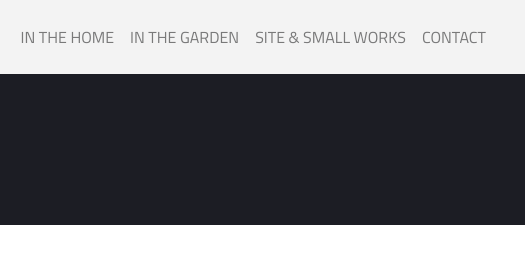
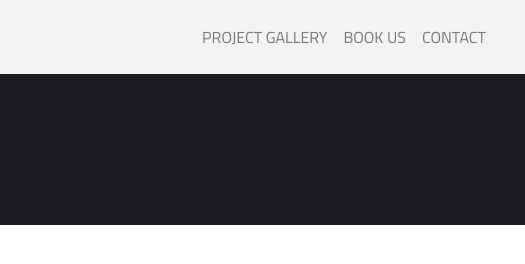
Before and after one commit to GroundXaero/code-institute-stream-one, a website: page index.html in a window 1280 px wide. Shown: the full height of the page, 755-1280 px from the left. Drawn offline with nearby package versions, Linux system fonts and the light colour scheme; some packages are replaced by stand-ins of ours; a script that the page names is missing.

Commit message:
Updated navigation links

```diff
--- a/index.html
+++ b/index.html
@@ -46,16 +46,13 @@
         <span class="navbar-toggler-icon"></span>
       </button>
 
-      <div class="navbar-collapse collapse hide" id="mainNavbar" style="">
+      <div class="navbar-collapse collapse hide" id="mainNavbar">
         <ul class="navbar-nav col-md justify-content-end text-uppercase">
           <li class="nav-item">
-            <a class="nav-link" href="#">In the home</a>
+            <a class="nav-link" href="#">Project Gallery</a>
           </li>
           <li class="nav-item">
-            <a class="nav-link" href="#">In the garden</a>
-          </li>
-          <li class="nav-item">
-            <a class="nav-link" href="#">Site &amp; small works</a>
+            <a class="nav-link" href="#">Book Us</a>
           </li>
           <li class="nav-item">
             <a class="nav-link" href="#">Contact</a>
```
